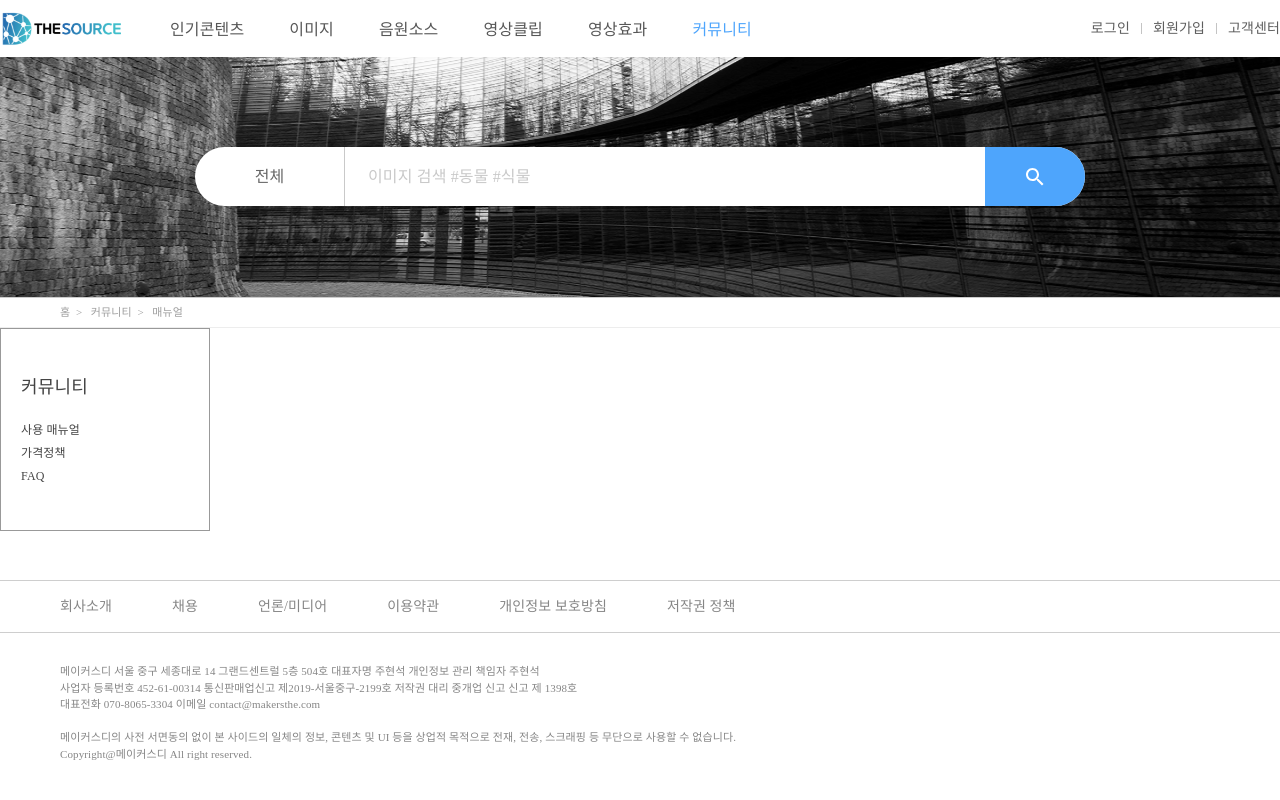
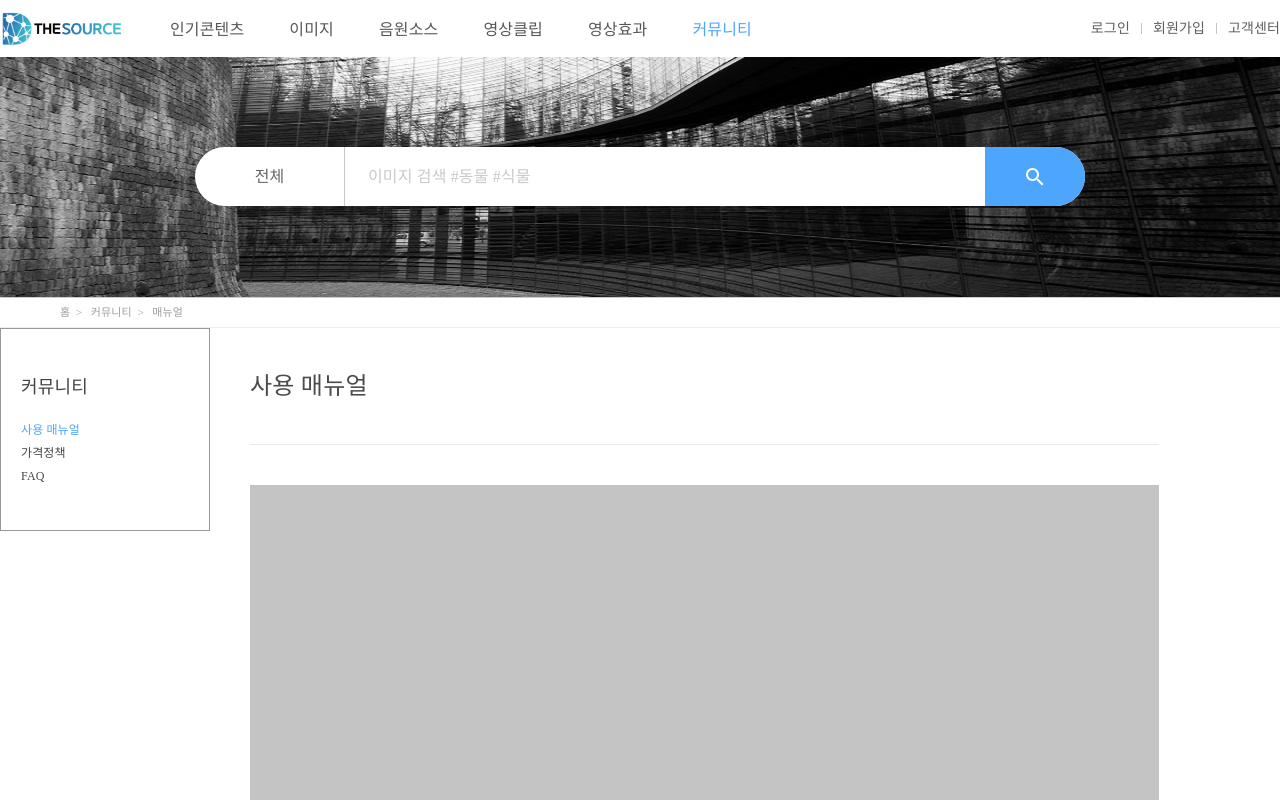
Before and after one commit to DGUHJH/thesource-next, a Next.js app: page /community/manual in a window 1280 px wide. Shown: the top 800 px of the page. Built offline with nearby package versions, Linux system fonts and the light colour scheme; a web font is replaced by a local one.

Commit message:
Update : Community Manual Layout

```diff
--- a/src/components/Container/CommunityMenu/index.tsx
+++ b/src/components/Container/CommunityMenu/index.tsx
@@ -14,14 +14,30 @@ export const CommunityMenuContainer = () => {
       <Styled.TitleTypo>커뮤니티</Styled.TitleTypo>
       <Styled.MenuTypo
         onClick={onClick('/community/manual')}
-        style={{ marginTop: '20px' }}
+        style={
+          router.pathname === '/community/manual'
+            ? { color: '#4EA5FC', marginTop: '20px' }
+            : { marginTop: '20px' }
+        }
       >
         사용 매뉴얼
       </Styled.MenuTypo>
-      <Styled.MenuTypo onClick={onClick('/community/price-policy')}>
+      <Styled.MenuTypo
+        onClick={onClick('/community/price-policy')}
+        style={
+          router.pathname === '/community/price-policy'
+            ? { color: '#4EA5FC' }
+            : {}
+        }
+      >
         가격정책
       </Styled.MenuTypo>
-      <Styled.MenuTypo onClick={onClick('/community/faq')}>FAQ</Styled.MenuTypo>
+      <Styled.MenuTypo
+        onClick={onClick('/community/faq')}
+        style={router.pathname === '/community/faq' ? { color: '#4EA5FC' } : {}}
+      >
+        FAQ
+      </Styled.MenuTypo>
     </Styled.Root>
   );
 };
--- a/src/pages/community/manual/index.tsx
+++ b/src/pages/community/manual/index.tsx
@@ -25,6 +25,11 @@ const Pc = () => {
         <Styled.LeftContainer>
           <CommunityMenuContainer />
         </Styled.LeftContainer>
+        <Styled.RightContainer>
+          <Styled.TitleTypo>사용 매뉴얼</Styled.TitleTypo>
+          <Styled.Bar />
+          <Styled.Youtube />
+        </Styled.RightContainer>
       </Styled.BodyContainer>
     </div>
   );
--- a/src/styles/community/manual/styled.ts
+++ b/src/styles/community/manual/styled.ts
@@ -1,4 +1,4 @@
-import { Box, Container } from '@material-ui/core';
+import { Box, Container, Typography } from '@material-ui/core';
 import styled from 'styled-components';
 
 export const Root = styled(Box)`
@@ -9,7 +9,6 @@ export const BodyContainer = styled(Container)`
   &&& {
     width: 100%;
     display: flex;
-    justify-content: space-between;
     padding: 0;
   }
 `;
@@ -17,3 +16,33 @@ export const BodyContainer = styled(Container)`
 export const LeftContainer = styled(Box)`
   width: 210px;
 `;
+
+export const RightContainer = styled(Box)`
+  width: 909px;
+  display: flex;
+  flex-direction: column;
+  margin-top: 40px;
+  margin-left: 40px;
+  margin-bottom: 80px;
+`;
+
+export const TitleTypo = styled(Typography)`
+  &&& {
+    font-family: NotoSans-Bold;
+    font-size: 24px;
+    color: #4b4b4b;
+  }
+`;
+
+export const Bar = styled(Box)`
+  width: 100%;
+  height: 1px;
+  background: #e9e9e9;
+  margin: 40px 0;
+`;
+
+export const Youtube = styled(Box)`
+  width: 909px;
+  height: 512px;
+  background: #c4c4c4;
+`;
```
Also changed, not shown: src/pages/purchase/index.tsx (+3 -7 lines), src/assets/images/icon_cannot_search.png (added).
